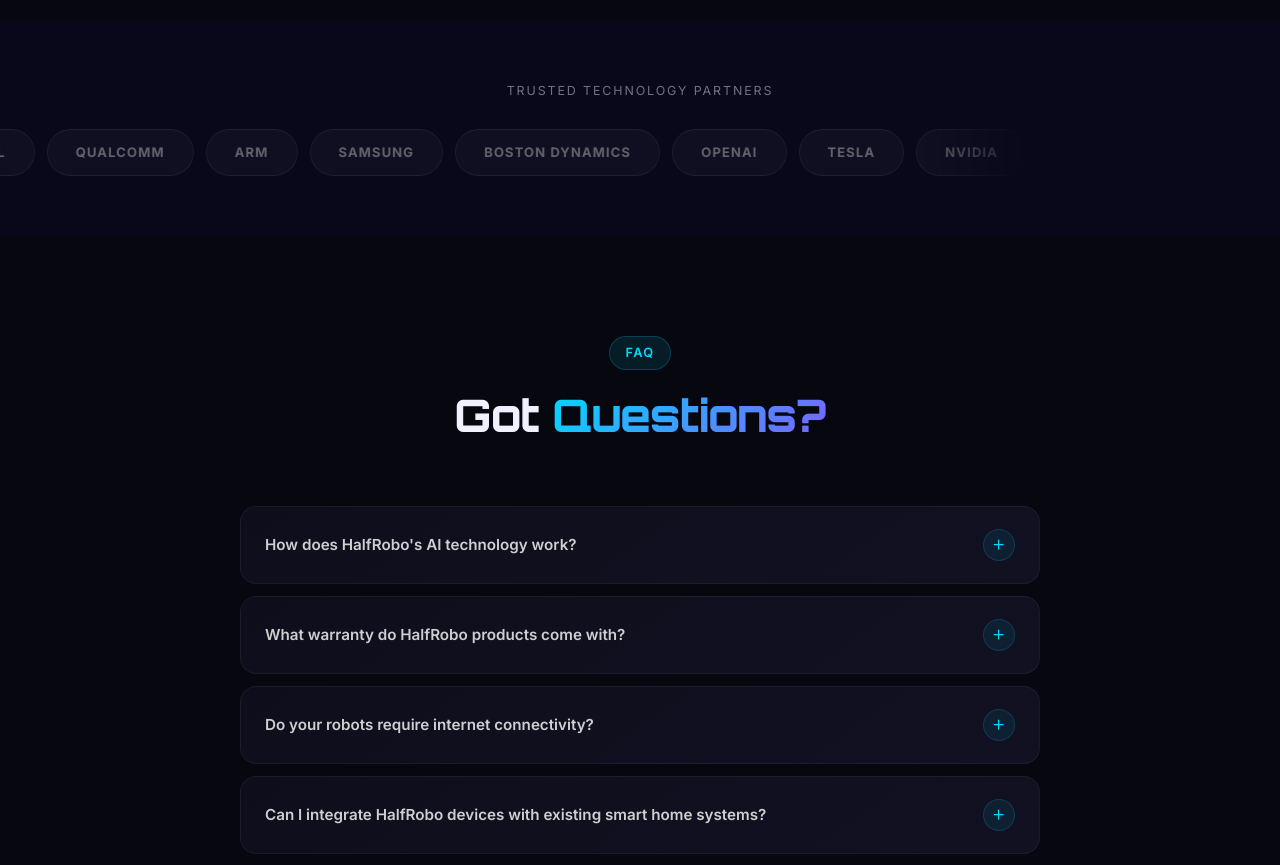
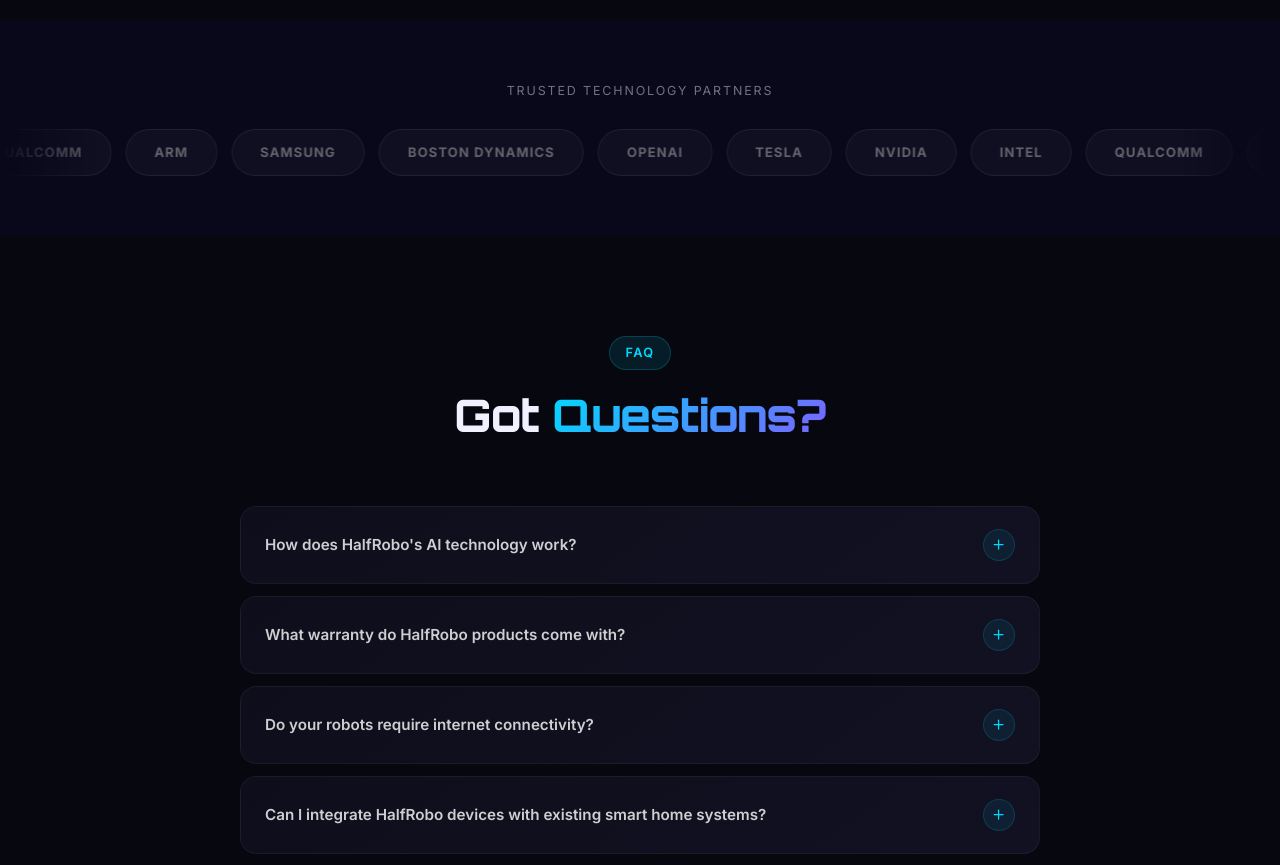
Before and after one commit to Yashwant-18/halfrobo, a React (Vite) app in the folder client/: page / in a window 1280 px wide. Shown: the part 4060-4925 px from the top of the page. Built offline with nearby package versions, Linux system fonts and the light colour scheme; no server answers.

Commit message:
Fix Trusted Technology Partners: separate viewport/track, smooth infinite scroll, pause on hover, fade edges

```diff
--- a/client/src/pages/user/HomePage.css
+++ b/client/src/pages/user/HomePage.css
@@ -570,31 +570,50 @@
   text-transform: uppercase;
   margin-bottom: 28px;
 }
+
+/* Viewport: clips overflow + adds fade edges */
+.partners-viewport {
+  width: 100%;
+  overflow: hidden;
+  -webkit-mask-image: linear-gradient(90deg, transparent 0%, black 8%, black 92%, transparent 100%);
+  mask-image: linear-gradient(90deg, transparent 0%, black 8%, black 92%, transparent 100%);
+}
+
+/* Track: the element that actually animates */
 .partners-track {
   display: flex;
-  gap: 12px;
-  overflow: hidden;
-  mask-image: linear-gradient(90deg, transparent, black 10%, black 90%, transparent);
+  gap: 14px;
+  width: max-content;
+  animation: partners-scroll 28s linear infinite;
 }
-.partners-track { animation: partners-scroll 20s linear infinite; }
+.partners-track:hover { animation-play-state: paused; }
+
 .partner-item {
   flex-shrink: 0;
   padding: 12px 28px;
   border-radius: 100px !important;
   background: rgba(255,255,255,0.03) !important;
-  border: 1px solid rgba(255,255,255,0.06) !important;
+  border: 1px solid rgba(255,255,255,0.07) !important;
   font-size: 0.82rem;
   font-weight: 700;
   color: rgba(255,255,255,0.35);
   letter-spacing: 0.08em;
   text-transform: uppercase;
-  transition: all 0.2s ease;
   white-space: nowrap;
+  transition: all 0.25s ease;
+  user-select: none;
+  cursor: default;
 }
-.partner-item:hover { color: var(--neon-blue); border-color: rgba(0,217,255,0.2) !important; }
+.partner-item:hover {
+  color: var(--neon-blue);
+  border-color: rgba(0,217,255,0.25) !important;
+  background: rgba(0,217,255,0.05) !important;
+  transform: translateY(-2px);
+}
+
 @keyframes partners-scroll {
-  from { transform: translateX(0); }
-  to { transform: translateX(-50%); }
+  0%   { transform: translateX(0); }
+  100% { transform: translateX(-50%); }
 }
 
 /* ═══════════════════════════════════════════════════════════
--- a/client/src/pages/user/HomePage.jsx
+++ b/client/src/pages/user/HomePage.jsx
@@ -277,12 +277,15 @@
         </div>
       </section>
 
-      {/* ─── PARTNERS ────────────────────────── */}
+      {/* ─── PARTNERS ────────────────── */}
       <section className="section home__partners">
         <div className="container">
           <motion.p className="home__partners-label text-muted text-center" initial={{ opacity: 0 }} whileInView={{ opacity: 1 }} viewport={{ once: true }}>
             Trusted Technology Partners
           </motion.p>
+        </div>
+        {/* Full-width scrolling strip — outside container so it bleeds edge-to-edge */}
+        <div className="partners-viewport">
           <div className="partners-track">
             {[...partners, ...partners].map((p, i) => (
               <div key={i} className="partner-item glass">{p}</div>
```
